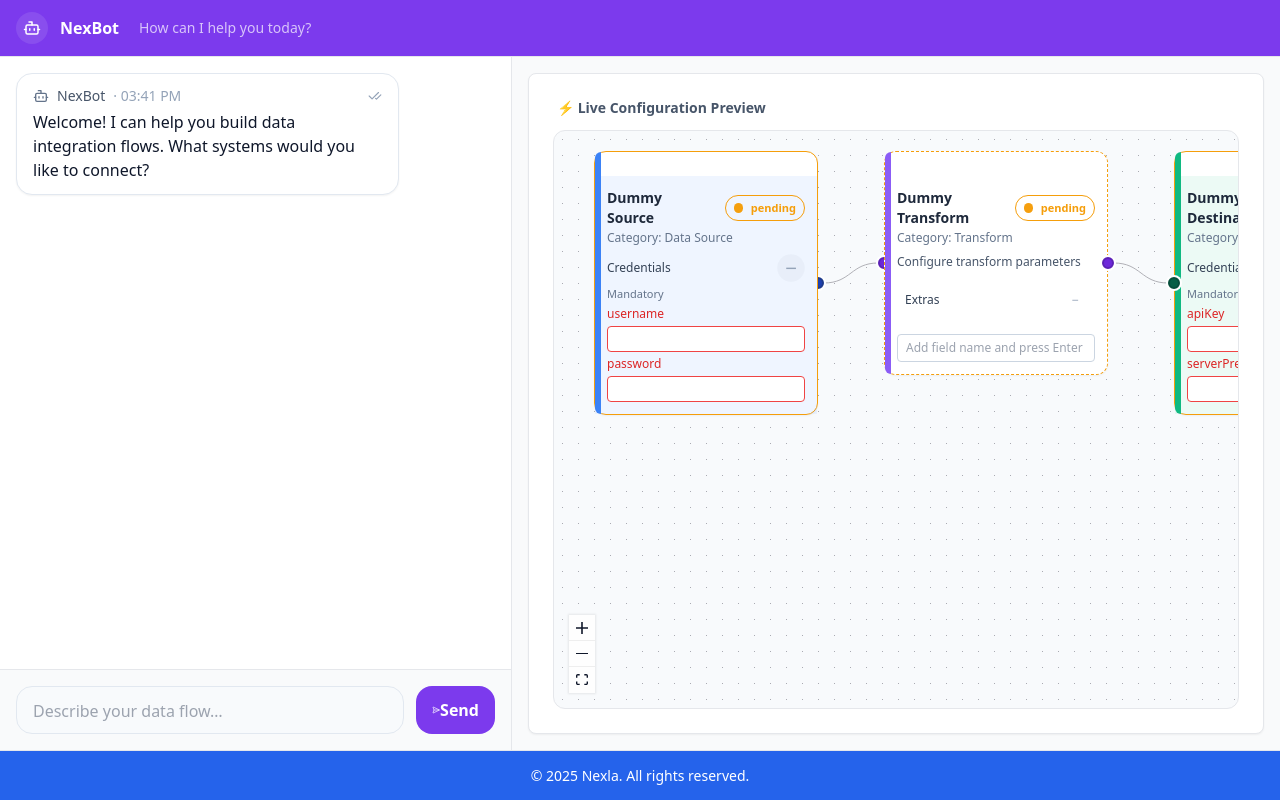
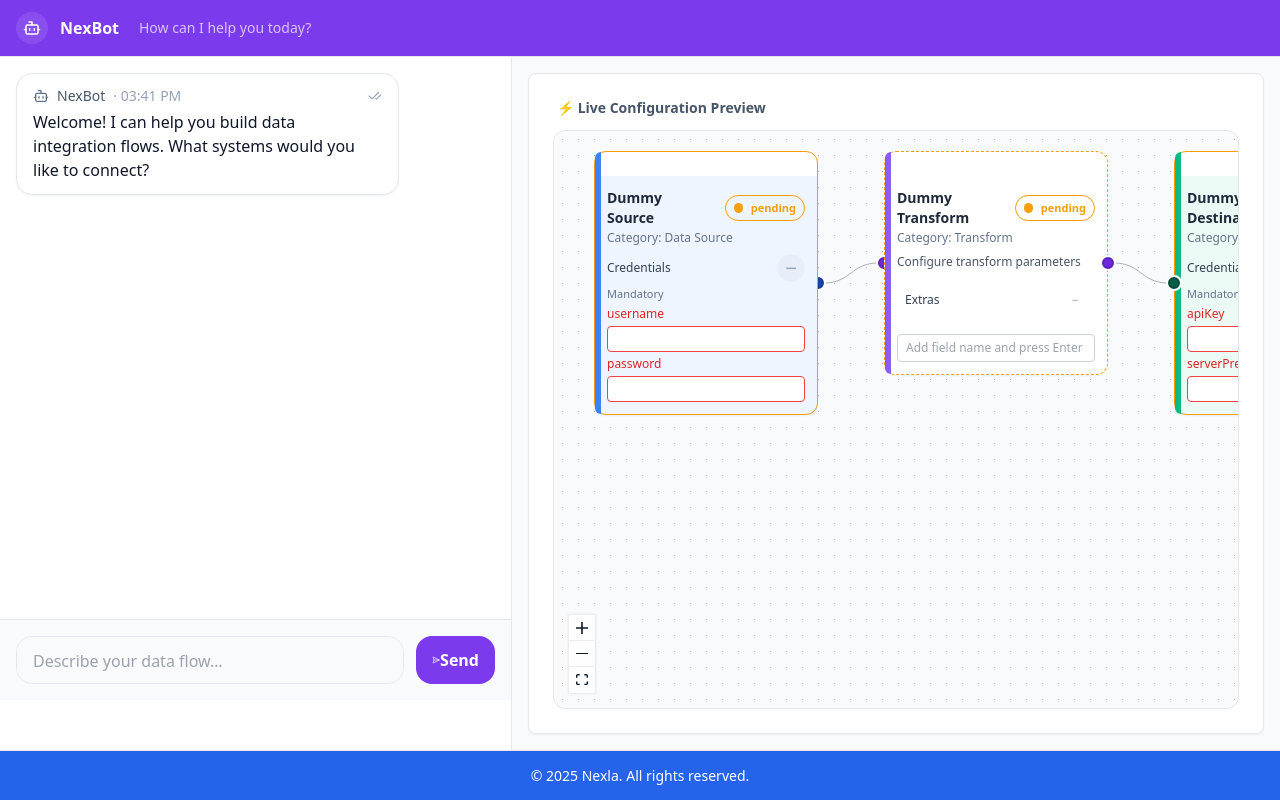
Before and after one commit to saurabhbiswas2023/Nexla, a React (Vite) app: page /chat in a window 1280 px wide. Built offline with nearby package versions, Linux system fonts and the light colour scheme.

Commit message:
fixed scrollbar

```diff
--- a/src/pages/ChatPage.tsx
+++ b/src/pages/ChatPage.tsx
@@ -3,39 +3,97 @@ import { MessageBubble } from '../components/molecules/MessageBubble';
 import { Canvas } from '../components/organisms/Canvas';
 import { Footer } from '../components/atoms/Footer';
 import { Bot, SendHorizontal } from 'lucide-react';
-import { useEffect, useRef } from 'react';
+import { useEffect, useRef, useState } from 'react';
 
 export function ChatPage() {
   const { messages, input, setInput, sendWithCanvasUpdate, aiThinking, highlightId } =
     useChatStore();
   const endRef = useRef<HTMLDivElement | null>(null);
   const composerRef = useRef<HTMLTextAreaElement | null>(null);
+  const headerRef = useRef<HTMLElement | null>(null);
+  const inputAreaRef = useRef<HTMLFormElement | null>(null);
+
+  // State for dynamic message area height
+  const [messageAreaMaxHeight, setMessageAreaMaxHeight] = useState<string>('calc(100vh - 280px)');
 
   // Process prefill from landing page on mount
   useEffect(() => {
     processPrefillFromLanding();
   }, []);
 
+  // Calculate dynamic message area height
+  useEffect(() => {
+    const calculateMessageAreaHeight = () => {
+      const headerHeight = headerRef.current?.offsetHeight || 60; // Header height
+      const inputAreaHeight = inputAreaRef.current?.offsetHeight || 120; // Input area height
+      const footerHeight = 50; // Footer height (from Footer component)
+      const padding = 50; // Extra padding for safety
+
+      const availableHeight = window.innerHeight - headerHeight - inputAreaHeight - footerHeight - padding;
+      setMessageAreaMaxHeight(`${Math.max(200, availableHeight)}px`); // Minimum 200px
+    };
+
+    // Calculate on mount and resize
+    calculateMessageAreaHeight();
+    window.addEventListener('resize', calculateMessageAreaHeight);
+
+    return () => window.removeEventListener('resize', calculateMessageAreaHeight);
+  }, []);
+
+  // Recalculate when input area changes (textarea grows)
+  useEffect(() => {
+    const calculateMessageAreaHeight = () => {
+      const headerHeight = headerRef.current?.offsetHeight || 60;
+      const inputAreaHeight = inputAreaRef.current?.offsetHeight || 120;
+      const footerHeight = 50;
+      const padding = 50;
+
+      const availableHeight = window.innerHeight - headerHeight - inputAreaHeight - footerHeight - padding;
+      setMessageAreaMaxHeight(`${Math.max(200, availableHeight)}px`);
+    };
+
+    // Small delay to ensure DOM has updated after input change
+    const timeoutId = setTimeout(calculateMessageAreaHeight, 10);
+    return () => clearTimeout(timeoutId);
+  }, [input]);
+
   // Auto-scroll to last message on mount and when messages change
   useEffect(() => {
-    endRef.current?.scrollIntoView({ behavior: 'smooth', block: 'end' });
+    // Use setTimeout to ensure DOM has updated
+    const timeoutId = setTimeout(() => {
+      endRef.current?.scrollIntoView({ behavior: 'smooth', block: 'end' });
+    }, 50);
+    return () => clearTimeout(timeoutId);
   }, [messages.length]);
+
+  // Initial scroll on mount
   useEffect(() => {
-    endRef.current?.scrollIntoView({ behavior: 'auto', block: 'end' });
+    const timeoutId = setTimeout(() => {
+      endRef.current?.scrollIntoView({ behavior: 'auto', block: 'end' });
+    }, 100);
+    return () => clearTimeout(timeoutId);
   }, []);
+
+  // Auto-resize textarea and maintain scroll position
   useEffect(() => {
     const el = composerRef.current;
     if (!el) return;
+
+    // Reset height to calculate new height
     el.style.height = 'auto';
-    el.style.height = el.scrollHeight + 'px';
-    // keep last message visible as composer grows
-    endRef.current?.scrollIntoView({ behavior: 'auto', block: 'end' });
+    const newHeight = Math.min(el.scrollHeight, 120); // Max height of 120px
+    el.style.height = newHeight + 'px';
+
+    // Keep last message visible as composer grows
+    setTimeout(() => {
+      endRef.current?.scrollIntoView({ behavior: 'auto', block: 'end' });
+    }, 10);
   }, [input]);
 
   return (
     <div className="h-screen w-screen grid grid-rows-[auto_1fr_auto] overflow-hidden">
       {/* Chat header */}
-      <header className="border-b bg-violet-600 text-white">
+      <header ref={headerRef} className="border-b bg-violet-600 text-white">
         <div className="w-full px-4 py-3 flex items-center gap-3">
           <div className="w-8 h-8 rounded-full bg-white/10 grid place-items-center">
             <Bot size={18} />
@@ -52,12 +110,17 @@ export function ChatPage() {
           className="flex flex-col h-full border-r border-gray-200 bg-white"
           data-testid="chat-interface"
         >
+          {/* Messages container - Dynamic max-height with thin scrollbar */}
           <div
-            className="flex-1 overflow-y-auto p-4 space-y-6"
+            className="flex-1 overflow-y-auto p-4 space-y-6 min-h-0 scrollbar-thin"
             role="log"
             aria-live="polite"
             aria-relevant="additions"
             aria-busy={aiThinking}
+            style={{
+              scrollBehavior: 'smooth',
+              maxHeight: messageAreaMaxHeight
+            }}
           >
             {messages.map((m) => (
               <MessageBubble
@@ -71,19 +134,21 @@ export function ChatPage() {
             ))}
             <div ref={endRef} />
           </div>
+          {/* Input area - Fixed at bottom */}
           <form
+            ref={inputAreaRef}
             onSubmit={(e) => {
               e.preventDefault();
               sendWithCanvasUpdate();
             }}
-            className="p-4 border-t border-gray-200 bg-gray-50"
+            className="flex-shrink-0 p-4 border-t border-gray-200 bg-gray-50"
           >
             <div className="flex items-end gap-3">
               <textarea
                 data-testid="chat-input"
                 aria-multiline="true"
                 rows={1}
-                className="w-full rounded-2xl border border-slate-200 bg-slate-50 px-4 py-3 focus:outline-none focus:ring-2 focus:ring-violet-200 focus:border-violet-300 resize-none overflow-hidden min-h-[44px]"
+                className="w-full rounded-2xl border border-slate-200 bg-slate-50 px-4 py-3 focus:outline-none focus:ring-2 focus:ring-violet-200 focus:border-violet-300 resize-none overflow-y-auto min-h-[44px] max-h-[120px] scrollbar-invisible"
                 placeholder="Describe your data flow…"
                 value={input}
                 ref={composerRef}
--- a/src/styles/index.css
+++ b/src/styles/index.css
@@ -19,3 +19,55 @@ body {
 .container-narrow {
   @apply max-w-7xl mx-auto px-4 sm:px-6 lg:px-8;
 }
+
+/* Thin Scrollbar Styles */
+.scrollbar-thin {
+  /* Firefox */
+  scrollbar-width: thin;
+  scrollbar-color: #d1d5db #f3f4f6;
+}
+
+.scrollbar-thin::-webkit-scrollbar {
+  width: 6px;
+  height: 6px;
+}
+
+.scrollbar-thin::-webkit-scrollbar-track {
+  background: #f3f4f6;
+  border-radius: 3px;
+}
+
+.scrollbar-thin::-webkit-scrollbar-thumb {
+  background: #d1d5db;
+  border-radius: 3px;
+  transition: background-color 0.2s ease;
+}
+
+.scrollbar-thin::-webkit-scrollbar-thumb:hover {
+  background: #9ca3af;
+}
+
+.scrollbar-thin::-webkit-scrollbar-corner {
+  background: #f3f4f6;
+}
+
+/* Invisible Scrollbar - keeps functionality but hides visual scrollbar */
+.scrollbar-invisible {
+  /* Firefox - hide scrollbar but keep functionality */
+  scrollbar-width: none;
+  -ms-overflow-style: none;
+}
+
+.scrollbar-invisible::-webkit-scrollbar {
+  display: none;
+  width: 0;
+  height: 0;
+}
+
+.scrollbar-invisible::-webkit-scrollbar-track {
+  display: none;
+}
+
+.scrollbar-invisible::-webkit-scrollbar-thumb {
+  display: none;
+}
```
